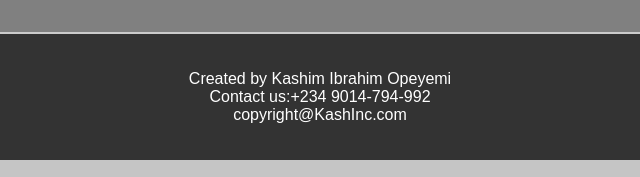
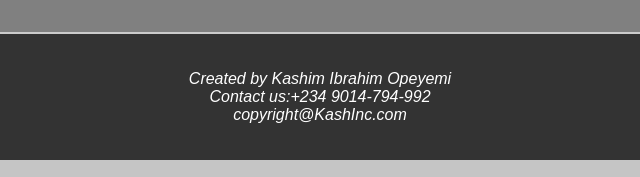
Before and after one commit to kash12i/Kash.-, a plain HTML site: page index.html in a window 1280 px wide. Shown: the part 840-1017 px from the top of the page, 320-960 px from the left. Drawn offline with Linux system fonts and the light colour scheme.

Commit message:
Update index.html

```diff
--- a/index.html
+++ b/index.html
@@ -149,7 +149,7 @@
 
   </div>
   <footer>
-    <p>Created by Kashim Ibrahim Opeyemi<br>Contact us:+234 9014-794-992<br>copyright@KashInc.com</p>
+    <p><i>Created by Kashim Ibrahim Opeyemi<br>Contact us:+234 9014-794-992<br>copyright@KashInc.com</p>
 
 
 
```
